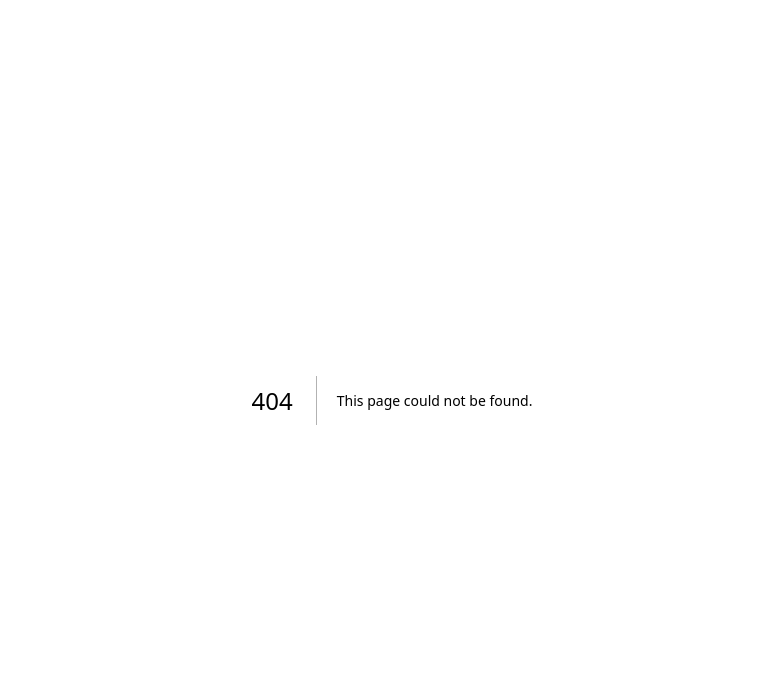
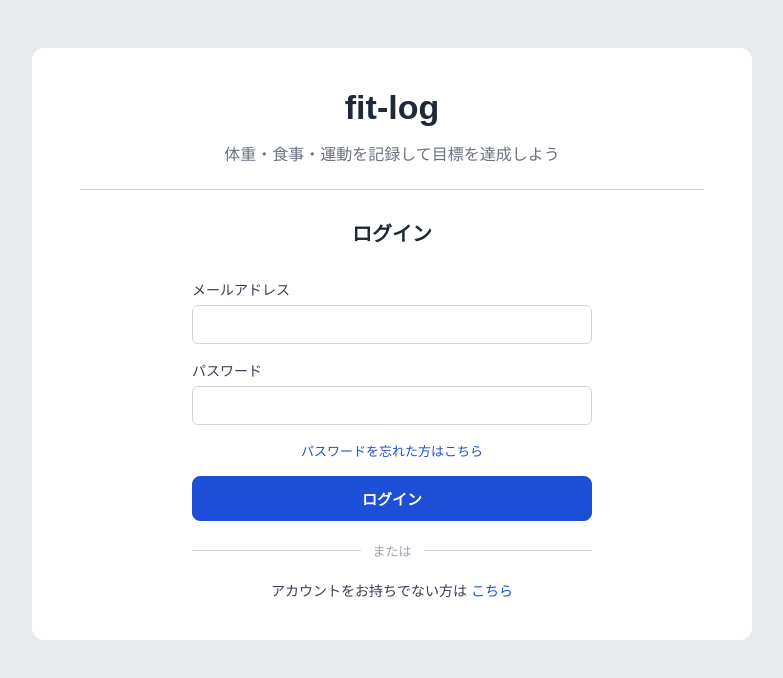
Before and after one commit to sho0411/fit-log-frontend, a Next.js app: page /login in a window 1280 px wide. Before the commit this address had no page. Shown: the top 678 px of the page, without its empty margins (248-1031 px from the left). Built offline with nearby package versions, Linux system fonts and the light colour scheme.

Commit message:
feat: ログイン画面の新規作成

```diff
--- /dev/null
+++ b/src/app/(auth)/layout.module.css
@@ -0,0 +1,41 @@
+/* 画面全体。(app)のmainと同じグレー背景で、カードを中央に置く */
+.layout {
+  min-height: 100vh;
+  background: #e8eaed;
+  display: flex;
+  justify-content: center;
+  /* 上寄せ固定。カードの高さが画面ごとに違っても（特に登録ウィザードのステップ切替）
+     ロゴとカード上端の位置が動かないようにする */
+  align-items: flex-start;
+  padding: 48px 24px;
+}
+
+/* TODO: テーマ設計（カラーのCSS変数化）のタイミングで、認証画面の配色と
+   レイアウト（背景のブランドカラー化・カード幅・見出し構成）を再検討する */
+.card {
+  width: 100%;
+  max-width: 720px;
+  background: #ffffff;
+  border-radius: 12px;
+  padding: 40px 48px;
+}
+
+/* ロゴ＋キャッチコピー */
+.header {
+  text-align: center;
+  padding-bottom: 24px;
+  margin-bottom: 28px;
+  border-bottom: 1px solid #d1d5db;
+}
+
+.logo {
+  font-size: 34px;
+  font-weight: 700;
+  color: #1f2937;
+  margin-bottom: 14px;
+}
+
+.tagline {
+  font-size: 16px;
+  color: #6b7280;
+}
--- /dev/null
+++ b/src/app/(auth)/layout.tsx
@@ -0,0 +1,20 @@
+import styles from "./layout.module.css";
+
+// 認証系画面（ログイン・新規登録・パスワードリセット）の共通レイアウト
+export default function AuthLayout({
+  children,
+}: Readonly<{ children: React.ReactNode }>) {
+  return (
+    <div className={styles.layout}>
+      <div className={styles.card}>
+        <header className={styles.header}>
+          <p className={styles.logo}>fit-log</p>
+          <p className={styles.tagline}>
+            体重・食事・運動を記録して目標を達成しよう
+          </p>
+        </header>
+        {children}
+      </div>
+    </div>
+  );
+}
--- /dev/null
+++ b/src/app/(auth)/login/page.module.css
@@ -0,0 +1,88 @@
+/* フォーム全体（カードより少し狭い幅で中央に置く） */
+.login {
+  max-width: 400px;
+  margin: 0 auto;
+}
+
+.title {
+  font-size: 20px;
+  font-weight: 700;
+  color: #1f2937;
+  text-align: center;
+  margin-bottom: 32px;
+}
+
+/* ラベルを上に置く縦積みの入力欄 */
+.field {
+  margin-bottom: 16px;
+}
+
+.label {
+  display: block;
+  font-size: 14px;
+  color: #374151;
+  margin-bottom: 6px;
+}
+
+.input {
+  width: 100%;
+  border: 1px solid #d1d5db;
+  border-radius: 6px;
+  padding: 10px 12px;
+  font-size: 15px;
+  color: #1f2937;
+}
+
+.forgotLink {
+  text-align: center;
+  font-size: 13px;
+  margin-bottom: 16px;
+}
+
+.forgotLink a {
+  color: #1d4ed8;
+}
+
+.loginBtn {
+  width: 100%;
+  padding: 11px 0;
+  border: 1px solid #1d4ed8;
+  border-radius: 8px;
+  background: #1d4ed8;
+  color: #ffffff;
+  font-size: 15px;
+  font-weight: 600;
+  cursor: pointer;
+}
+
+.loginBtn:hover {
+  background: #1a44bd;
+}
+
+/* 「または」の区切り（左右に線を引く） */
+.divider {
+  display: flex;
+  align-items: center;
+  gap: 12px;
+  color: #9ca3af;
+  font-size: 13px;
+  margin: 20px 0;
+}
+
+.divider::before,
+.divider::after {
+  content: "";
+  flex: 1;
+  height: 1px;
+  background: #d1d5db;
+}
+
+.registerLink {
+  text-align: center;
+  font-size: 14px;
+  color: #374151;
+}
+
+.registerLink a {
+  color: #1d4ed8;
+}
--- /dev/null
+++ b/src/app/(auth)/login/page.tsx
@@ -0,0 +1,63 @@
+"use client";
+
+import Link from "next/link";
+import { useState } from "react";
+import styles from "./page.module.css";
+
+export default function LoginPage() {
+  const [email, setEmail] = useState("");
+  const [password, setPassword] = useState("");
+
+  const handleLogin = () => {
+    // TODO: ここで POST /auth/login を呼ぶ（API接続はバックエンドのCookie方式修正後）
+    alert("ログイン処理はこれから繋ぐ");
+  };
+
+  return (
+    <form
+      className={styles.login}
+      onSubmit={(e) => {
+        // フォーム標準の「ページを再読み込みして送信」を止めて、自分の処理に差し替える
+        e.preventDefault();
+        handleLogin();
+      }}
+    >
+      <h1 className={styles.title}>ログイン</h1>
+      <div className={styles.field}>
+        <label className={styles.label}>メールアドレス</label>
+        <input
+          type="email"
+          className={styles.input}
+          autoComplete="email"
+          value={email}
+          onChange={(e) => setEmail(e.target.value)}
+        />
+      </div>
+
+      <div className={styles.field}>
+        <label className={styles.label}>パスワード</label>
+        <input
+          type="password"
+          className={styles.input}
+          autoComplete="current-password"
+          value={password}
+          onChange={(e) => setPassword(e.target.value)}
+        />
+      </div>
+
+      <p className={styles.forgotLink}>
+        <Link href="/password-reset">パスワードを忘れた方はこちら</Link>
+      </p>
+
+      <button type="submit" className={styles.loginBtn}>
+        ログイン
+      </button>
+
+      <div className={styles.divider}>または</div>
+
+      <p className={styles.registerLink}>
+        アカウントをお持ちでない方は <Link href="/register">こちら</Link>
+      </p>
+    </form>
+  );
+}
```
